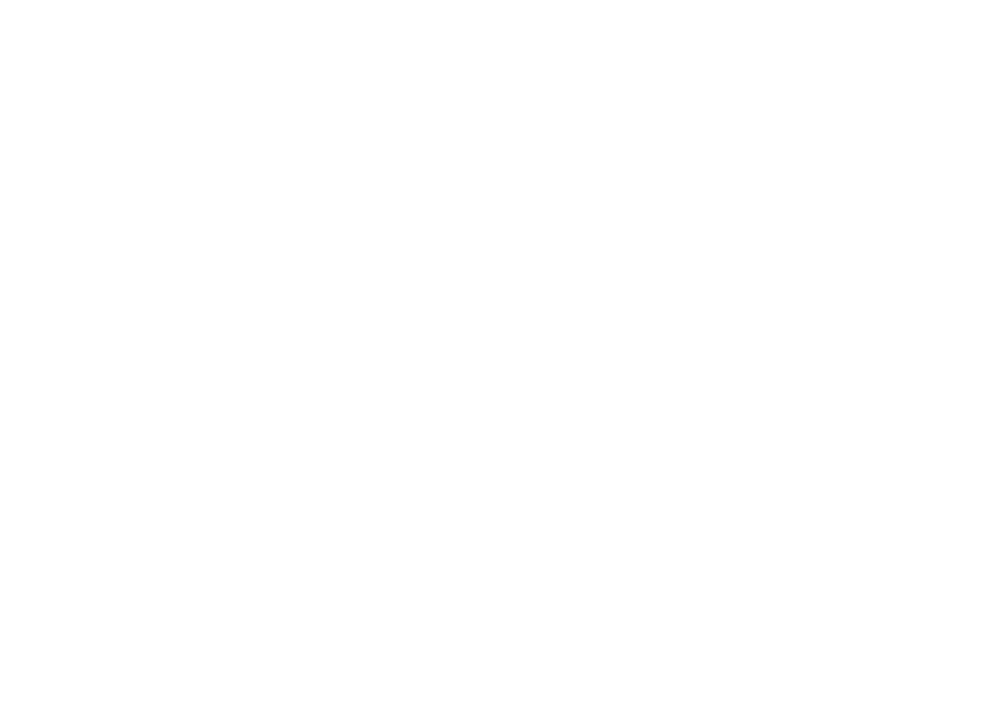
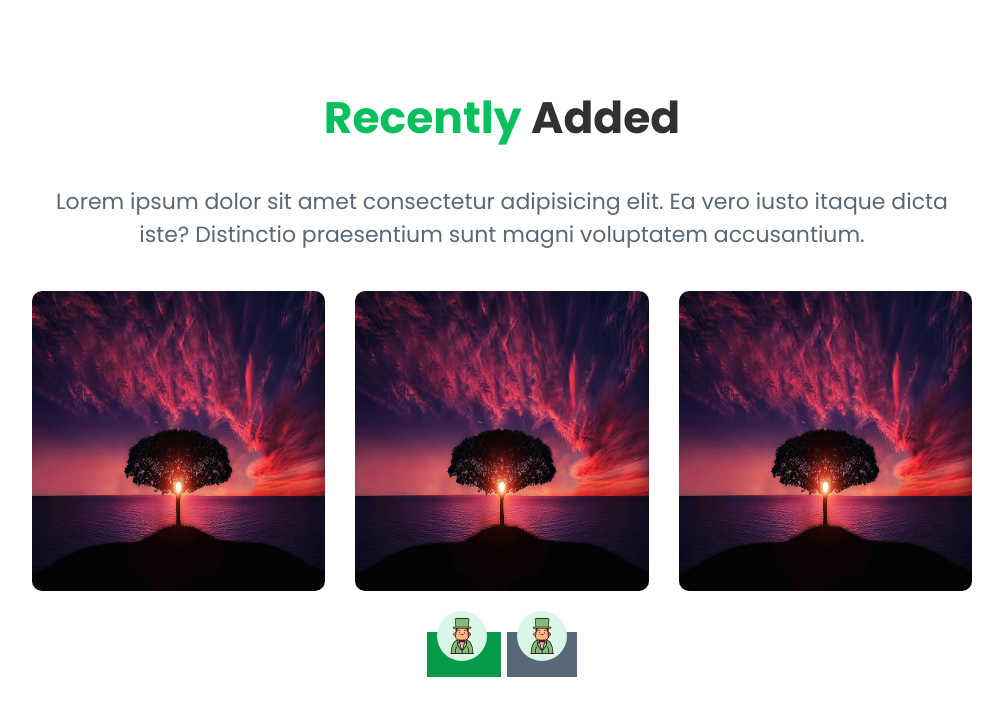
Before and after one commit to MansoorHussain12/tinyfacesNFT, a plain HTML site: page index.html in a window 1280 px wide. Shown: the whole page, without its empty margins (138-1141 px from the left). Drawn offline with nearby package versions, Linux system fonts and the light colour scheme.

Commit message:
create button-arrow component and showcase block

```diff
--- a/css/styles.css
+++ b/css/styles.css
@@ -46,8 +46,9 @@ h3 {
 }
 
 p {
-  font-size: 3.2rem;
   color: var(--color-body-secondary-grey);
+  font-size: 2.2rem;
+  line-height: 1.5;
 }
 
 @media screen and (min-width: 768px) {
@@ -122,8 +123,25 @@ a {
   padding: 1.5rem 3.5vw;
 }
 
+.btn--small {
+  cursor: pointer;
+  padding: 1rem 1rem;
+  margin: 3px;
+}
+
+.btn__image {
+  height: 50px;
+  width: 50px;
+}
+
 .btn--primary {
   background: var(--color-primary-dark);
+  color: white;
+  box-shadow: 1px 1px 50px -25px rgb(15, 255, 67);
+}
+
+.btn--grey {
+  background: var(--color-body-secondary-grey);
   color: white;
   box-shadow: 1px 1px 50px -25px rgb(15, 255, 67);
 }
@@ -438,3 +456,32 @@ a {
   font-size: 2.2rem;
   line-height: 1.5;
 }
+
+/* Showcase block */
+
+.block--showcase {
+  text-align: center;
+}
+
+.arrow__buttons {
+  margin: 2rem;
+}
+
+.showcase__image {
+  width: 100%;
+  height: 300px;
+  max-width: 300px;
+  border-radius: 10px;
+}
+
+.showcase__grid {
+  margin-top: 2rem;
+  justify-items: center;
+  row-gap: 4rem;
+}
+
+@media screen and (min-width: 768px) {
+  .showcase__grid {
+    column-gap: 3rem;
+  }
+}
--- a/index.html
+++ b/index.html
@@ -16,6 +16,32 @@
     <link rel="stylesheet" href="https://unpkg.com/aos@next/dist/aos.css" />
   </head>
   <body>
+    <section class="block container block--showcase">
+      <header class="block__header">
+        <h2 class="block__heading">
+          <span style="color: #0ac05e"> Recently</span> Added
+        </h2>
+        <p>
+          Lorem ipsum dolor sit amet consectetur adipisicing elit. Ea vero iusto
+          itaque dicta iste? Distinctio praesentium sunt magni voluptatem
+          accusantium.
+        </p>
+      </header>
+      <div class="grid grid--1x3 showcase__grid">
+        <img class="showcase__image" src="/images/tree.jpg" alt="tree" />
+        <img class="showcase__image" src="/images/tree.jpg" alt="tree" />
+        <img class="showcase__image" src="/images/tree.jpg" alt="tree" />
+      </div>
+      <div class="arrow__buttons">
+        <span class="btn--small btn--primary">
+          <img class="btn__image" src="images/Tiny.svg" alt="Tiny" />
+        </span>
+        <span class="btn--small btn--grey">
+          <img class="btn__image" src="images/Tiny.svg" alt="Tiny" />
+        </span>
+      </div>
+    </section>
+
     <script src="js/main.js"></script>
     <script src="https://unpkg.com/aos@next/dist/aos.js"></script>
     <script>
```
Also changed, not shown: components/block-showcase.html (added, +17 -0 lines), components/button-arrow.html (added, +3 -0 lines), images/tree.jpg (added).
